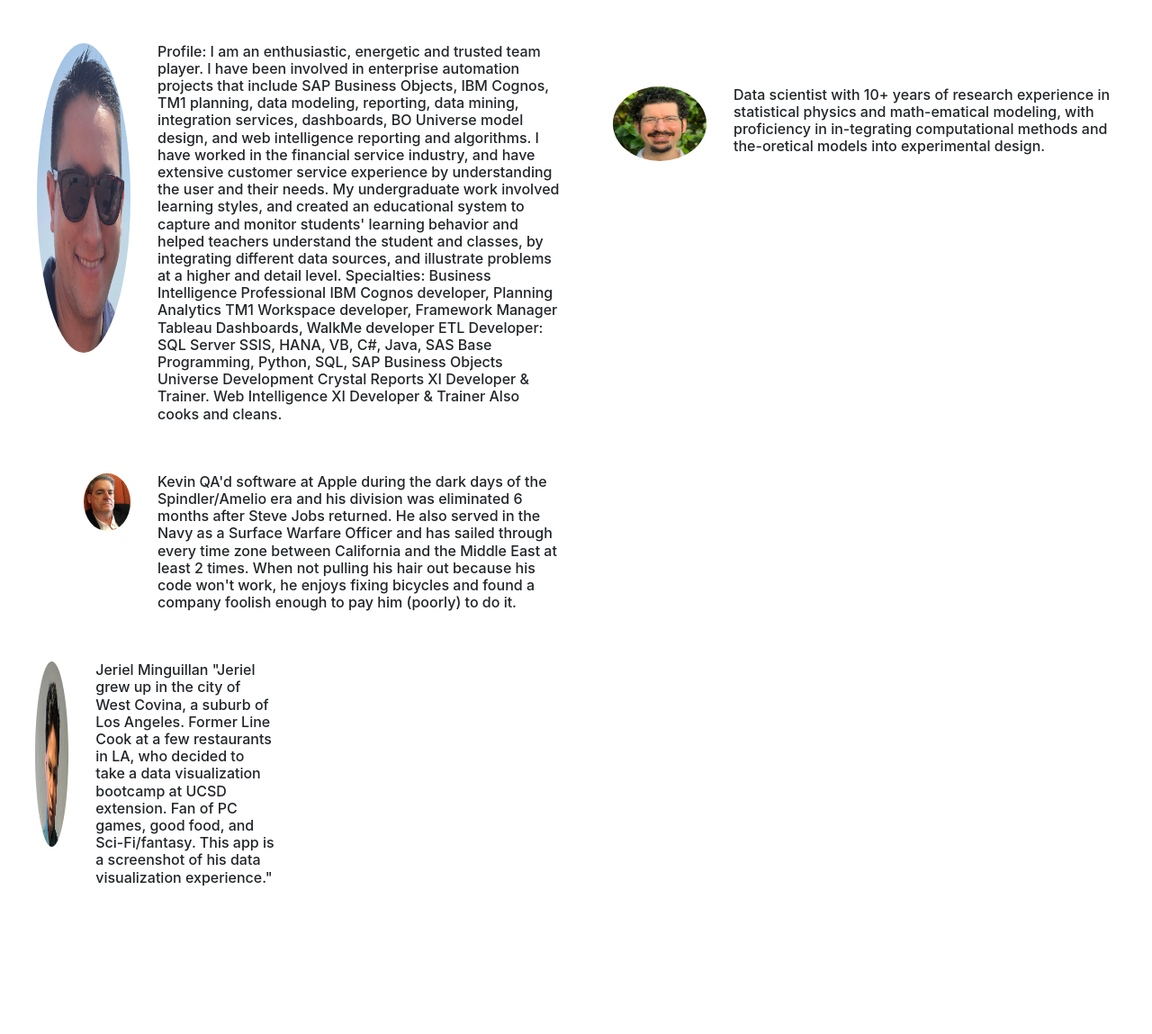
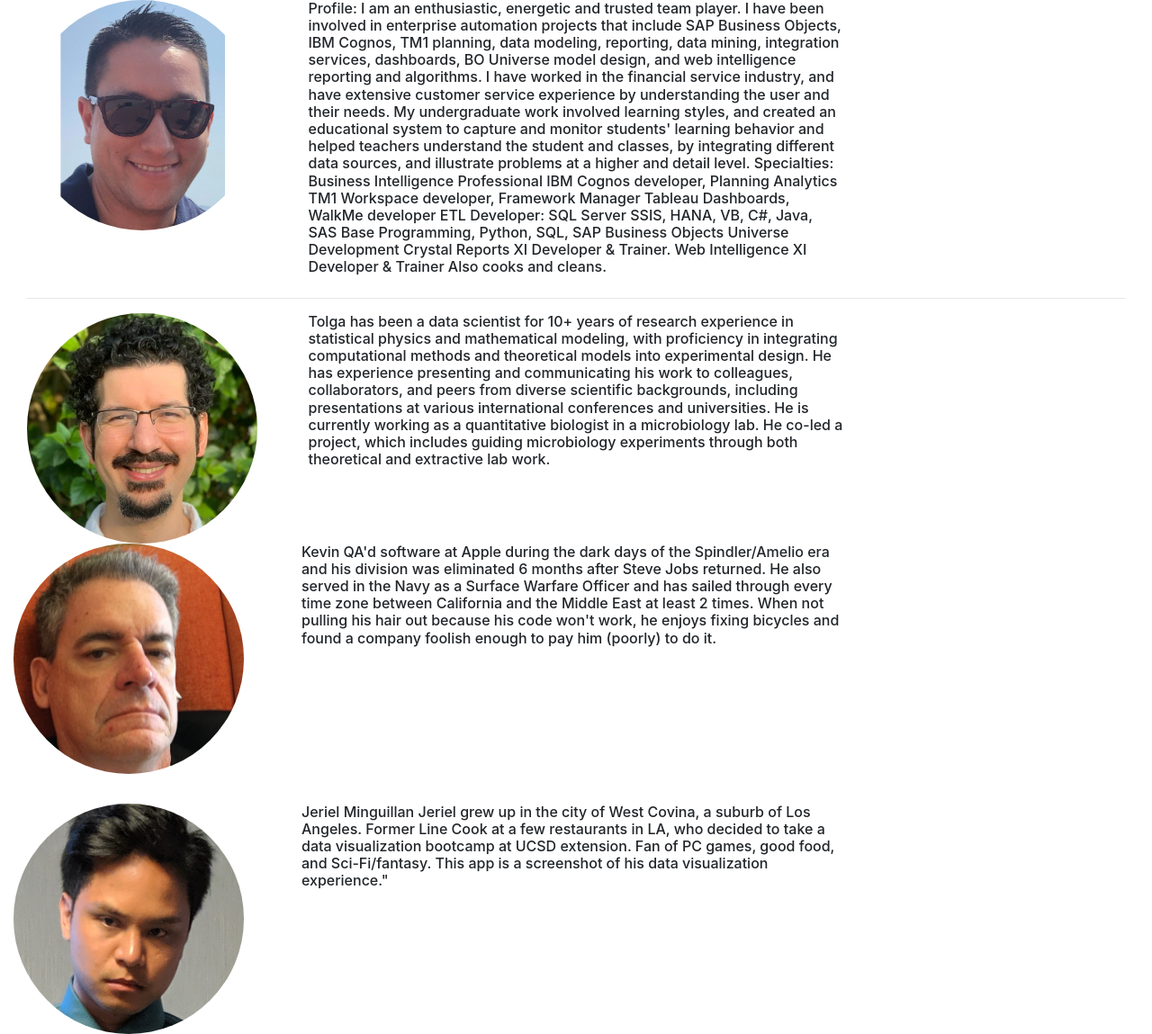
Before and after one commit to avaz7791/SanDiegoCountyPotholeAnalysis, a Flask app: page /team in a window 1280 px wide. Shown: the part 58-1207 px from the top of the page at 90% size. Before the commit the page ends 1043 px from the top, so only its background shows below. Run offline with Flask 2, Linux system fonts and the light colour scheme.

Commit message:
update teams page

```diff
--- a/templates/team.html
+++ b/templates/team.html
@@ -39,15 +39,13 @@
         </div>
       </nav>
 
-        <div class="row pt-5">
-            <div class="col-md-6">
+            <div class="container-fluid">
               <div class="row">
-                    <div class="col-md-3 text-right">
-                        <img src="{{ url_for('static', filename='roster/Amir_Bio.jpg') }}" class="rounded-circle" alt="Amir" width="80%" height="80%"/>
+                <div class="col-md-3 text-left">
+                    <img src="{{ url_for('static', filename='roster/Amir_Bio.jpg') }}" class="rounded-circle" alt="Amir" style="height: 256px; width: 256px";/>
                 </div>
 
-
-                    <div class="col-md-9 text-left">
+                <div class="col-md-6 text-right">
                     <h6 class="text-left">Profile:
                       I am an enthusiastic, energetic and trusted team player. I have been involved in enterprise automation projects that include SAP Business Objects, IBM Cognos, TM1 planning, data modeling, reporting, data mining, integration services, dashboards, BO Universe model design, and web intelligence reporting and algorithms.
                       I have worked in the financial service industry, and have extensive customer service experience by understanding the user and their needs.
@@ -62,43 +60,48 @@
                       Also cooks and cleans.</h6>
                 </div>
             </div>
+            <hr>
+                <div class="row">
+                    <div class="col-md-3 text-left">
+                        <img src="{{ url_for('static', filename='roster/TolgaCaglar.jpeg') }}" class="rounded-circle" alt="Tolga" style="height: 256px; width: 256px"/>
                     </div>
-
-            <div class="col-md-6 pt-5">
+                    <div class="col-md-6 text-right">
+                        <h6 class="text-left">Tolga has been a data scientist for 10+ years of research experience in statistical physics
+                          and mathematical modeling, with proficiency in integrating computational
+                          methods and theoretical models into experimental design. He has experience presenting and communicating his work
+                          to colleagues, collaborators, and peers from diverse scientific backgrounds, including presentations at
+                          various international conferences and universities. He is currently working as a quantitative biologist in a
+                          microbiology lab. He co-led a project, which includes guiding microbiology experiments through both theoretical
+                          and extractive lab work.
+                        </h6>
+                </div>
+              <hr>
                 <div class="row">
-                    <div class="col-md-3 text-right">
-                        <img src="{{ url_for('static', filename='roster/TolgaCaglar.jpeg') }}" class="rounded-circle" alt="Tolga" width="80%" height="80%"/>
+                  <div class="col-md-3 text-left">
+                      <img src="{{ url_for('static', filename='roster/kevin.jpg') }}" class="rounded-circle" alt="Kevin" style="height: 256px; width: 256px"/>
                   </div>
-                    <div class="col-md-9 text-left">
-                        <h6 class="text-left">Data scientist with 10+ years of research experience in statistical physics
-                          and math-ematical modeling, with proficiency in in-tegrating computational
-                          methods and the-oretical models into experimental design.</h6>
+                  <div class="col-md-6 text-right">
+                      <h6 class="text-left">Kevin QA'd software at Apple during the dark days of the Spindler/Amelio
+                        era and his division was eliminated 6 months after Steve Jobs returned.  He also served in
+                        the Navy as a Surface Warfare Officer and has sailed through every time zone between
+                        California and the Middle East at least 2 times.
+                        When not pulling his hair out because his code won't work, he enjoys fixing bicycles and
+                        found a company foolish enough to pay him (poorly) to do it.
+                      </h6>
                     </div>
                 </div>
+                  <hr>
+                <div class="row">
+                  <div class="col-md-3 text-left">
+                    <img src="{{ url_for('static', filename='roster/jeriel.png') }}" class="rounded-circle" alt="Jeriel" style="height: 256px; width: 256px"/>
                   </div>
+                  <div class="col-md-6 text-right">
+                      <h6 class="text-left">Jeriel Minguillan <jeriel.minguillan@gmail.com>
+                        Jeriel grew up in the city of West Covina, a suburb of Los Angeles. Former Line Cook
+                        at a few restaurants in LA, who decided to take a data visualization bootcamp at
+                        UCSD extension. Fan of PC games, good food, and Sci-Fi/fantasy. This app is a
+                        screenshot of his data visualization experience."</h6>
                   </div>
-
-        <div class="row pt-5">
-            <div class="col-md-6">
-                <div class="row">
-                    <div class="col-md-3 text-right">
-                        <img src="{{ url_for('static', filename='roster/kevin.jpg') }}" class="rounded-circle" alt="Kevin"  width="40%" height="40%"/>
-                    </div>
-                    <div class="col-md-9 text-left">
-                        <h6 class="text-left">Kevin QA'd software at Apple during the dark days of the Spindler/Amelio era and his division was eliminated 6 months after Steve Jobs returned.  He also served in the Navy as a Surface Warfare Officer and has sailed through every time zone between California and the Middle East at least 2 times.
-                          When not pulling his hair out because his code won't work, he enjoys fixing bicycles and found a company foolish enough to pay him (poorly) to do it.
-
-                </div>
-            </div>
-
-            <div class="col-md-6 pt-5">
-                <div class="row">
-                    <div class="col-md-3 text-right">
-                        <img src="{{ url_for('static', filename='roster/jeriel.png') }}" class="rounded-circle" alt="Jeriel"  width="80%" height="80%"/>
-                    </div>
-                    <div class="col-md-9 text-left">
-                        <h6 class="text-left">Jeriel Minguillan <jeriel.minguillan@gmail.com>
-                          "Jeriel grew up in the city of West Covina, a suburb of Los Angeles. Former Line Cook at a few restaurants in LA, who decided to take a data visualization bootcamp at UCSD extension. Fan of PC games, good food, and Sci-Fi/fantasy. This app is a screenshot of his data visualization experience."</h6>
               </div>
             </div>
         </div>
```
Also changed, not shown: resources/images/roster/Amir_Bio.jpg (deleted), resources/images/roster/jeriel.png (deleted), resources/images/roster/kevin.jpg (deleted), static/roster/Amir_Bio.jpg, static/roster/jeriel.png, static/roster/kevin.jpg. Lines whose indentation alone changed are shown as unchanged.
